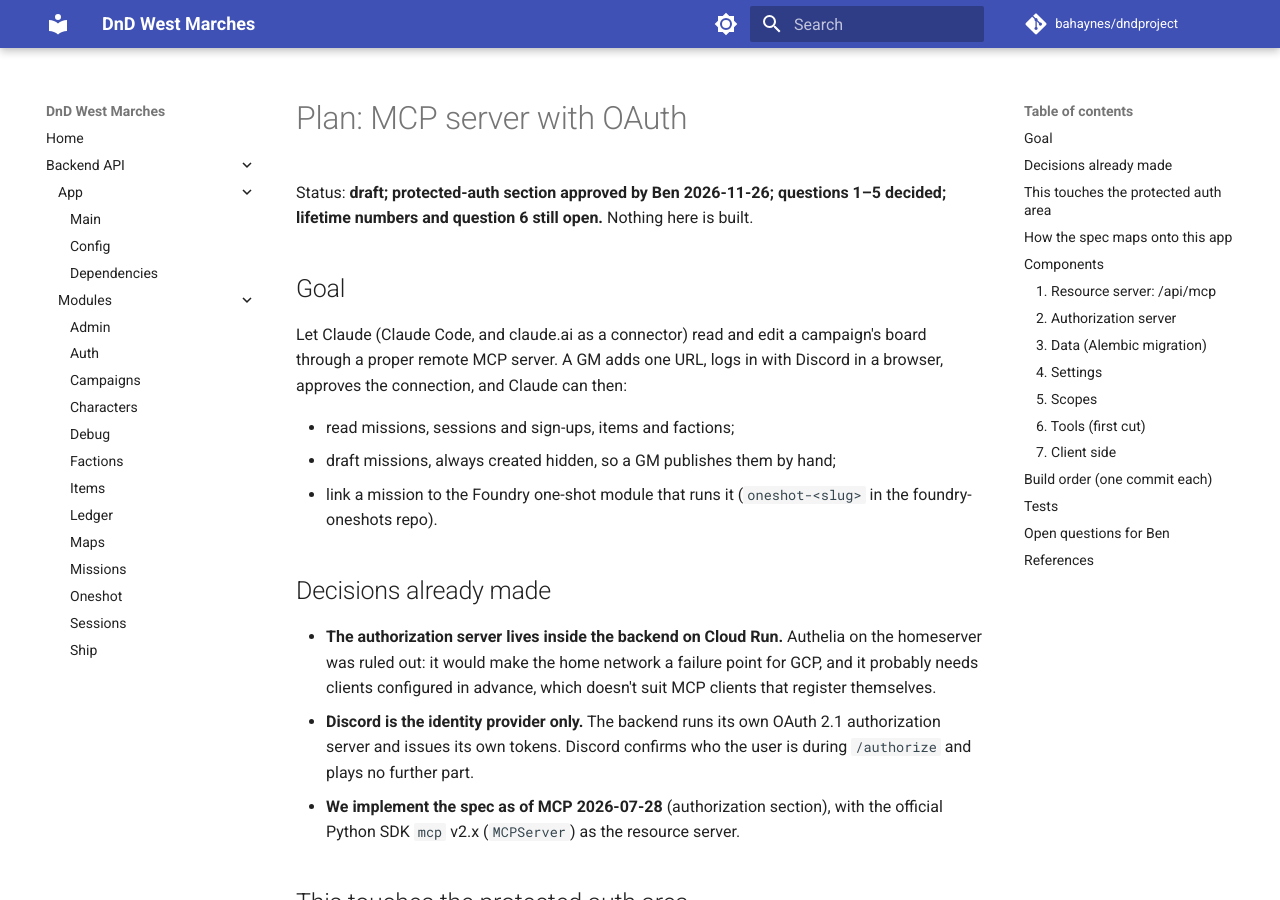
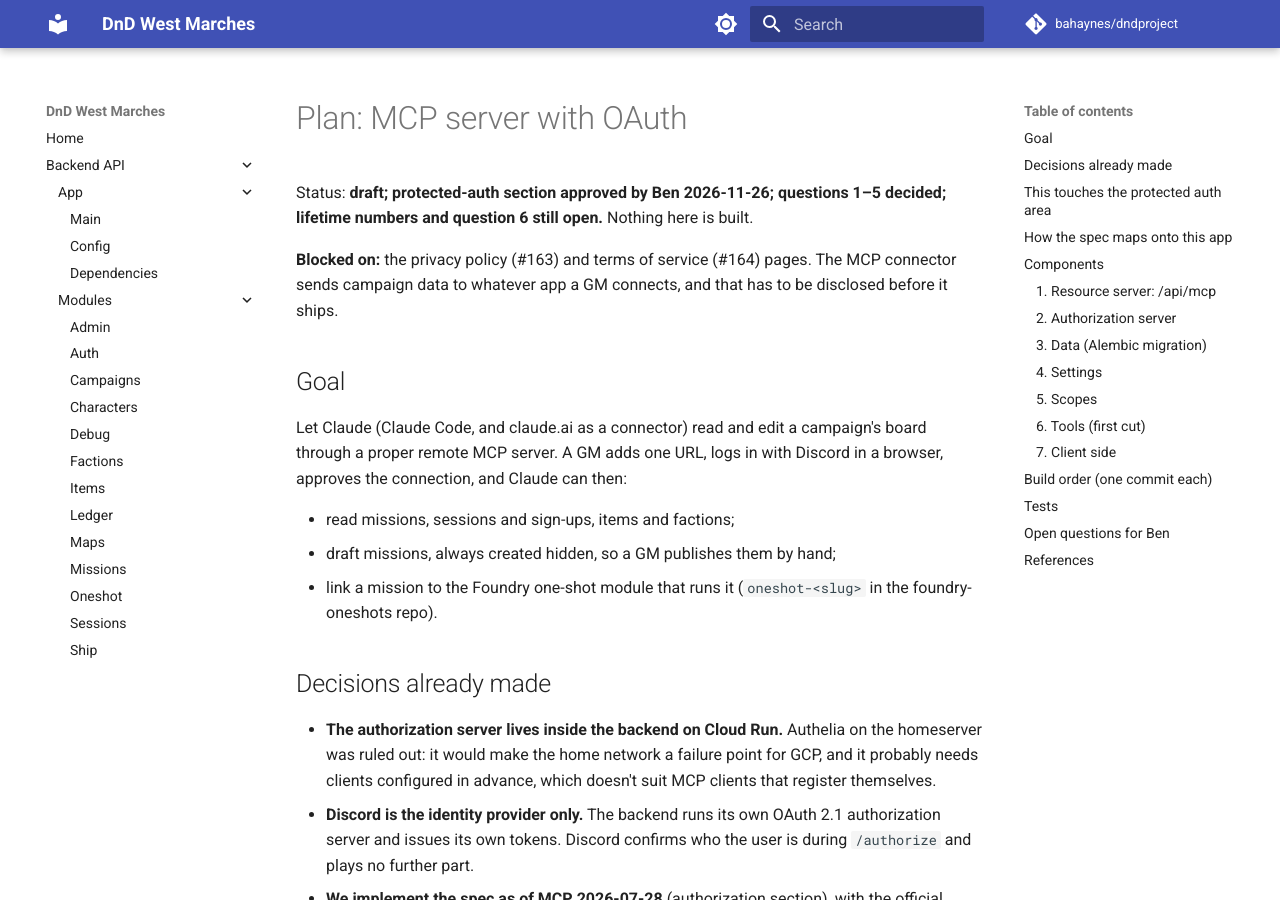
Before and after one commit to bahaynes/dndproject, an MkDocs documentation site: the page built from docs/plans/mcp-oauth.md, in a window 1280 px wide and 900 px high. Built offline with MkDocs 1.6.1 and Material for MkDocs 9.7.7, drawn with Linux system fonts in a browser that asks for light colours; comment, search, counter and statistics services are not loaded.

Commit message:
docs: MCP plan is blocked on privacy (#163) and terms (#164)
Co-Authored-By: Claude Opus 5.5 <noreply@anthropic.com>
Claude-Session: https://claude.ai/code/session_01VzawFKYJheCrAVM9doW2dy

```diff
--- a/docs/plans/mcp-oauth.md
+++ b/docs/plans/mcp-oauth.md
@@ -1,6 +1,8 @@
 # Plan: MCP server with OAuth
 
 Status: **draft; protected-auth section approved by Ben 2026-11-26; questions 1–5 decided; lifetime numbers and question 6 still open.** Nothing here is built.
+
+**Blocked on:** the privacy policy (#163) and terms of service (#164) pages. The MCP connector sends campaign data to whatever app a GM connects, and that has to be disclosed before it ships.
 
 ## Goal
 
```
